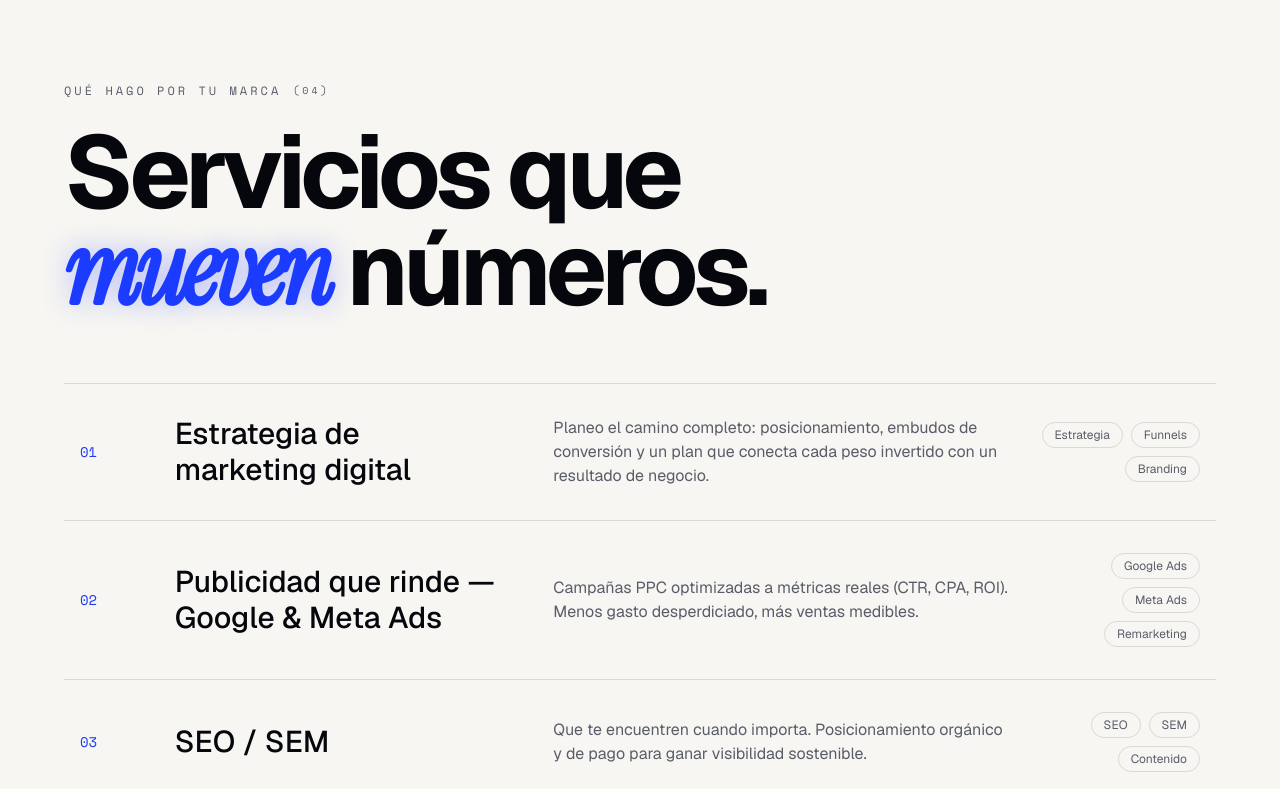
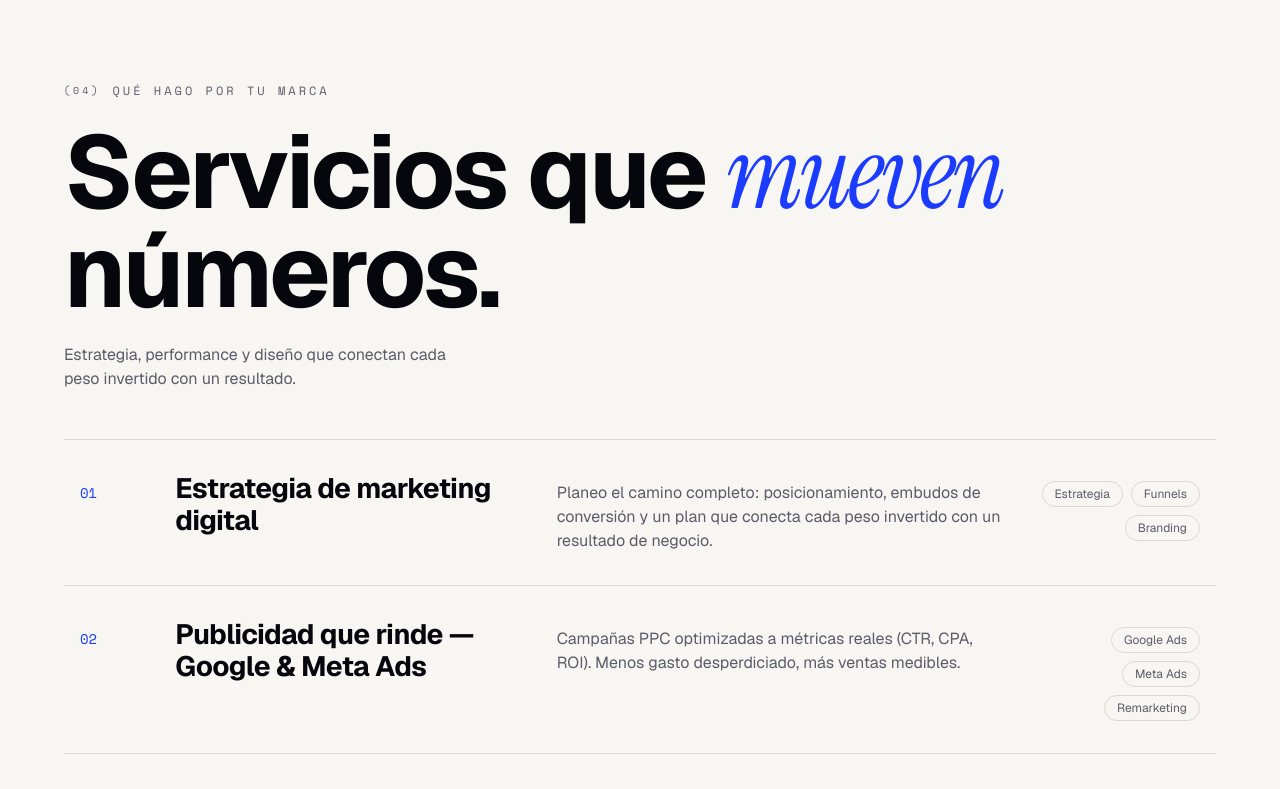
Before and after one commit to SDuarteCorredor/portafolio, a React (Vite) app: page / in a window 1280 px wide. Shown: the part 3660-4449 px from the top of the page. Built offline with nearby package versions, Linux system fonts and the light colour scheme.

Commit message:
Rediseño Services: lista editorial limpia (Geist), hover refinado, theme-aware, text-pretty

```diff
--- a/src/components/Services.jsx
+++ b/src/components/Services.jsx
@@ -5,44 +5,46 @@ export function Services() {
   return (
     <section id="servicios" className="container-x py-16 md:py-24">
       <Reveal>
-        <div className="mb-16 max-w-3xl">
+        <div className="mb-12 flex flex-wrap items-end justify-between gap-x-10 gap-y-6">
+          <div>
             <div className="mb-6 flex items-center gap-3">
+              <span className="font-mono text-[10px] uppercase tracking-[0.3em] text-muted">(04)</span>
               <p className="eyebrow">Qué hago por tu marca</p>
-            <span className="font-mono text-[10px] uppercase tracking-[0.3em] text-muted">(04)</span>
             </div>
-          <h2 className="font-grotesk text-huge font-bold leading-[0.95] tracking-tightest">
-            Servicios que <span className="font-serif italic text-glow">mueven</span> números.
+            <h2 className="font-grotesk text-huge font-bold leading-[0.95] tracking-[-0.03em]">
+              Servicios que <span className="font-serif font-normal italic text-santi">mueven</span> números.
             </h2>
+          </div>
+          <p className="max-w-sm text-pretty text-muted">
+            Estrategia, performance y diseño que conectan cada peso invertido con un resultado.
+          </p>
         </div>
       </Reveal>
 
-      <div className="divide-y divide-line border-y border-line">
+      <div className="border-t border-line">
         {services.map((s, i) => (
           <Reveal key={s.n} delay={i * 0.04}>
-            <article
-              data-hot
-              className="group relative grid grid-cols-1 gap-4 overflow-hidden py-8 transition-colors hover:bg-fg/[0.03] md:grid-cols-12 md:items-center md:px-4"
+            <article className="group border-b border-line">
+              <div className="grid grid-cols-1 gap-x-6 gap-y-4 py-7 transition-colors duration-300 group-hover:bg-fg/[0.02] md:grid-cols-12 md:items-baseline md:px-4 md:py-8">
+                <span className="font-mono text-sm text-santi md:col-span-1">{s.n}</span>
+
+                <h3 className="flex items-center gap-3 text-left font-grotesk text-2xl font-bold tracking-[-0.02em] transition-transform duration-300 group-hover:translate-x-1 md:col-span-4 md:text-[1.75rem]">
+                  {s.title}
+                  <span className="whitespace-nowrap text-santi opacity-0 transition-opacity duration-300 group-hover:opacity-100">→</span>
+                </h3>
+
+                <p className="text-pretty text-muted md:col-span-5">{s.desc}</p>
+
+                <div className="flex flex-wrap gap-2 md:col-span-2 md:justify-end">
+                  {s.tags.map((t) => (
+                    <span
+                      key={t}
+                      className="whitespace-nowrap rounded-full border border-line px-3 py-1 text-xs text-muted transition-colors duration-300 group-hover:border-santi/30"
                     >
-              {/* Número fantasma gigante que entra al hover */}
-              <span
-                aria-hidden
-                className="pointer-events-none absolute right-6 top-1/2 -translate-y-1/2 translate-x-10 select-none font-grotesk text-[8rem] font-bold leading-none text-outline-blue opacity-0 transition-all duration-500 group-hover:translate-x-0 group-hover:opacity-[0.18]"
-              >
-                {s.n}
-              </span>
-
-              <div className="font-mono text-sm text-santi md:col-span-1">{s.n}</div>
-              <h3 className="flex items-center gap-3 font-grotesk text-2xl font-medium transition-transform duration-300 group-hover:translate-x-2 md:col-span-4 md:text-3xl">
-                {s.title}
-                <span className="text-santi opacity-0 transition-opacity duration-300 group-hover:opacity-100">→</span>
-              </h3>
-              <p className="text-muted md:col-span-5">{s.desc}</p>
-              <div className="relative z-10 flex flex-wrap gap-2 md:col-span-2 md:justify-end">
-                {s.tags.map((t) => (
-                  <span key={t} className="rounded-full border border-line px-3 py-1 text-xs text-muted transition-colors group-hover:border-santi/30">
                       {t}
                     </span>
                   ))}
+                </div>
               </div>
             </article>
           </Reveal>
```
Lines whose indentation alone changed are shown as unchanged.
